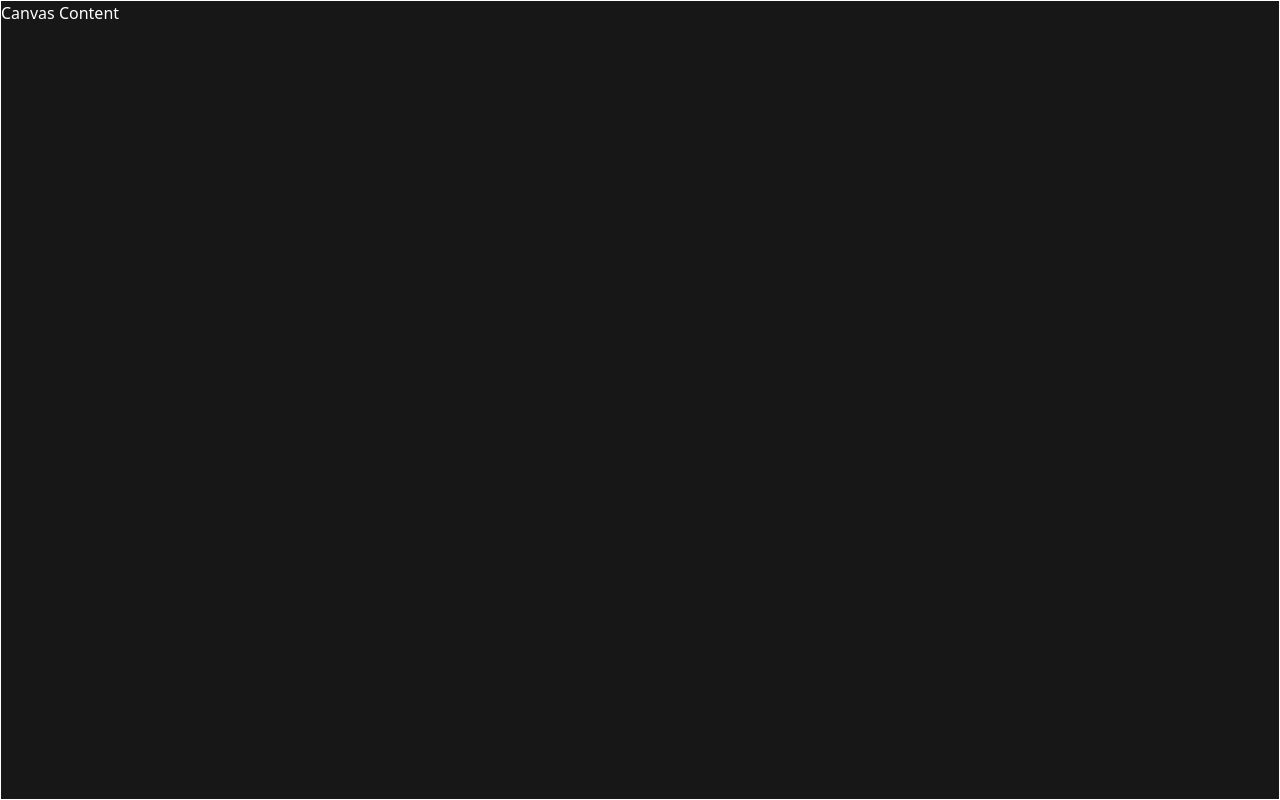
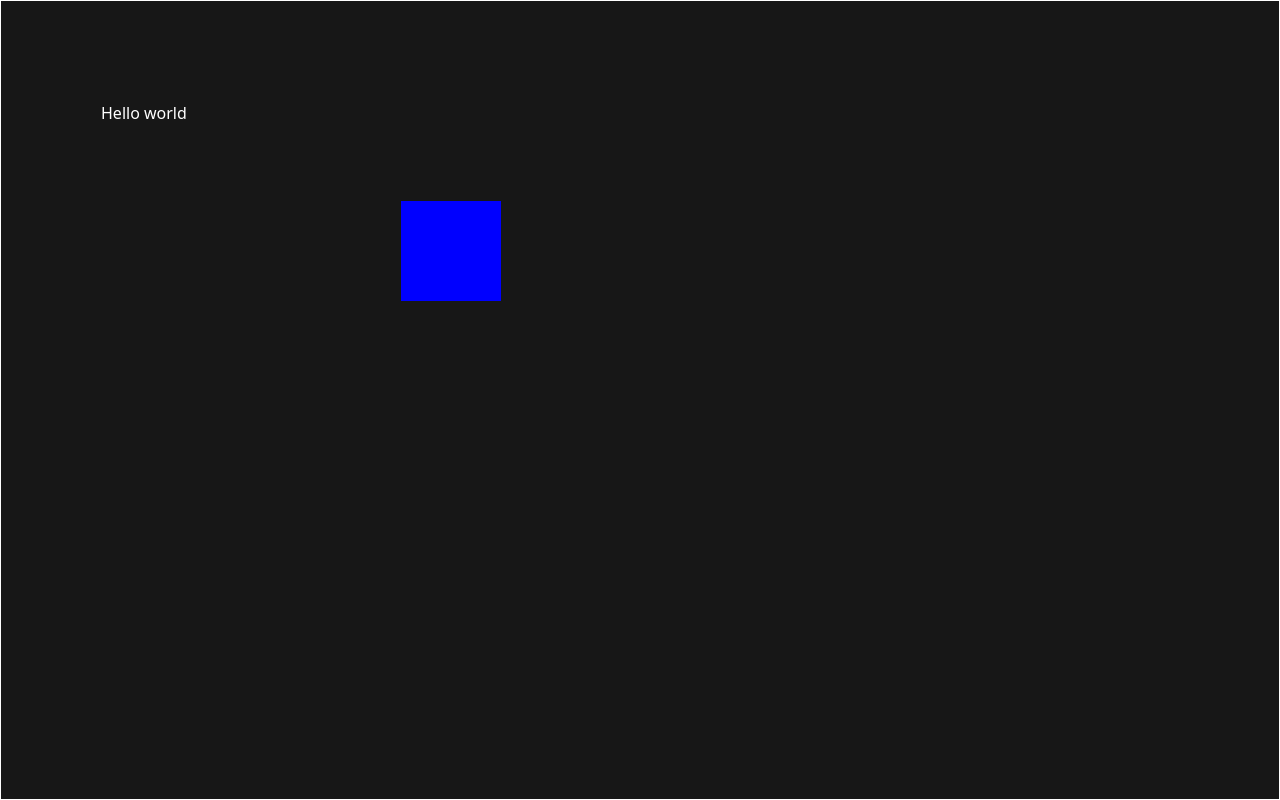
Before and after one commit to AryanSingh64/Drops, a Next.js app: page / in a window 1280 px wide. Built offline with nearby package versions, Linux system fonts and the light colour scheme.

Commit message:
elements dragging done

```diff
--- a/app/components/Canvas.js
+++ b/app/components/Canvas.js
@@ -5,18 +5,37 @@ import { useState } from "react";
 export default function Canvas() {
     const [offset,  setOffset] = useState({ x: 0, y: 0 });
     const [scale, setScale] = useState(1);
-    const [isDragging, setIsDragging] = useState(false);
+    const [isPanning, setIsPanning] = useState(false);
+    const [draggingElementId, setDraggingElementId] = useState(null);
+    const [elements, setElements] = useState([
+        {
+            id:1,
+            type:"text",
+            x:100,
+            y:100,
+            content:"Hello world"
+        },
+        {
+            id:2,
+            type:"box",
+            x:400,
+            y:200,
+            color:"Blue"
+        }
+    ])
 
-    const handleMouseDown = (e) =>{
+    const handleCanvasMouseDown = (e) =>{
+        setIsPanning(true);
+    }
+
+    const handleCanvasMouseUp = () =>{
+        setIsPanning(false);
+        setDraggingElementId(null);
+    }
+
+    const handleCanvasMouseMove = (e) =>{
         e.preventDefault();
-        setIsDragging(true);
-    }
-    const handleMouseUp = () => {
-        setIsDragging(false);
-    }
-    const handleMouseMove = (e) => {
-        e.preventDefault();
-        if(isDragging){
+        if(isPanning){
             setOffset((prev) => {
                return{
                 x:prev.x + e.movementX,
@@ -27,6 +46,35 @@ export default function Canvas() {
             console.log("movement", e.movementX, e.movementY);
         }
     }
+
+
+
+
+    const handleElementMouseMove = (e) => {
+     if (draggingElementId === null) return;
+       setElements((prev) => {
+        return prev.map((el) => {
+            if (el.id === draggingElementId) {
+                return {
+                    ...el,
+                    x: el.x + e.movementX / scale,
+                    y: el.y + e.movementY / scale
+                }
+            }
+            return el;
+        })
+       })
+    }
+
+
+
+const handleElementMouseDown = (id, e) => {
+    e.stopPropagation();
+    setDraggingElementId(id);
+};
+
+
+
 
     const viewportRef = useRef(null);
 
@@ -60,7 +108,7 @@ export default function Canvas() {
         position: "fixed",
         top: 0,
         left: 0,
-        cursor: isDragging ? "grabbing" : "grab",
+        cursor: isPanning ? "grabbing" : "grab",
         border: "1px solid white",
     };
 
@@ -76,17 +124,62 @@ export default function Canvas() {
     return (
         <div
          style={viewportStyle}
-         onMouseDown={handleMouseDown}
-         onMouseUp={handleMouseUp}
-         onMouseMove={handleMouseMove}
+         onMouseDown={handleCanvasMouseDown}
+         onMouseUp={handleCanvasMouseUp}
+        onMouseMove={(e) => {
+        handleCanvasMouseMove(e);
+        handleElementMouseMove(e);
+    }}
          onWheel={handleWheel}
          ref={viewportRef}
          className="bg-neutral-900"
         >
             <div style={canvasStyle} className="bg-neutral-900">
+{elements.map((el) => {
+    if (el.type === "text") {
+        return (
+            <div
+                key={el.id}
+                 onMouseDown={(e) => handleElementMouseDown(el.id, e)}
+                //  onMouseUp={(e) => handleElementMouseUp(el.id, e)}
+                style={{
+                    position: "absolute",
+                    left: el.x,
+                    top: el.y,
+                    color: "white",
+                    cursor: draggingElementId === el.id ? "grabbing" : "grab",
+                }}
+            >
+                {el.content}
+            </div>
+        );
+    }
 
-                {/* <h1>{handleMouseMove}</h1> */}
-                Canvas Content
+    if (el.type === "box") {
+        return (
+            <div
+                key={el.id}
+                onMouseDown={(e) => handleElementMouseDown(el.id, e)}
+                // onMouseUp={(e) => handleElementMouseUp(el.id, e)}
+                style={{
+                    position: "absolute",
+                    left: el.x,
+                    top: el.y,
+                    width: 100,
+                    height: 100,
+                    background: el.color,
+                    cursor: draggingElementId === el.id ? "grabbing" : "grab",
+                }}
+            >
+                {el.content}
+                {console.log("clicked")}
+            </div>
+        );
+    }
+
+    return null;
+})}
+
             </div>
         </div>
     );
--- /dev/null
+++ b/app/components/Toolbar.js
@@ -0,0 +1,9 @@
+import { useState } from "react";
+
+export default function Toolbar() {
+    return (
+        <div>
+            <h1>Toolbar</h1>
+        </div>
+    );
+}
```
